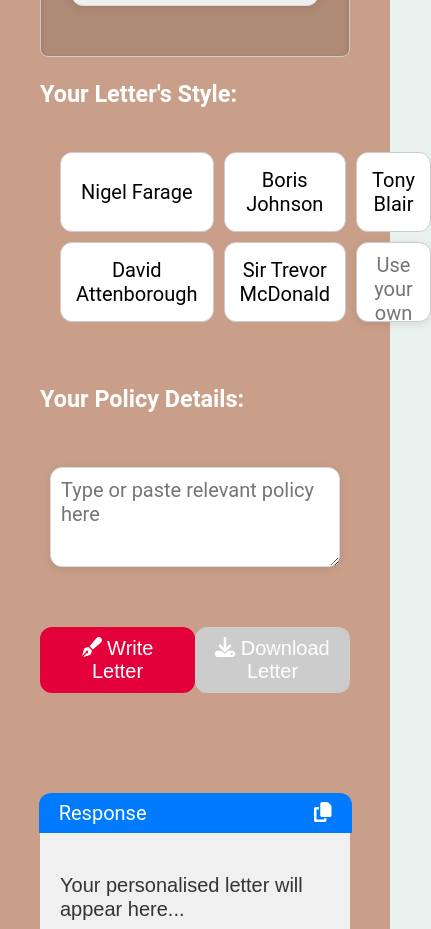
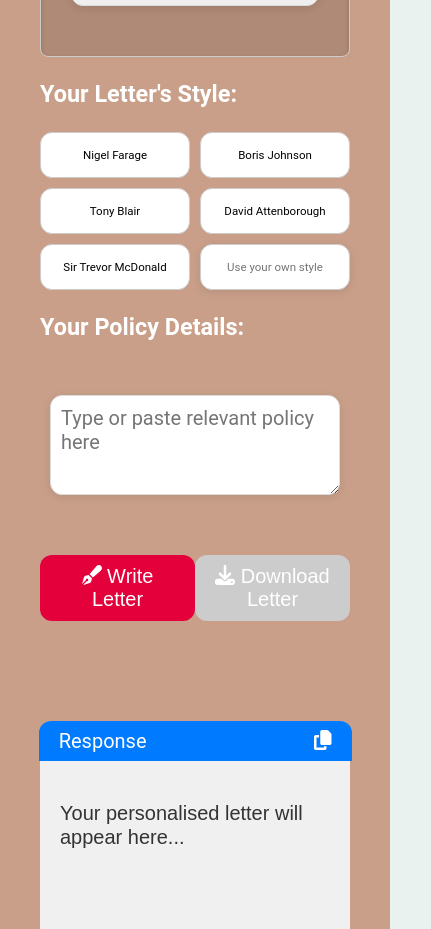
Before and after one commit to Red-Cardigan/votespeaker, a Next.js app: page / in a window 390 px wide. Shown: the part 1860-2789 px from the top of the page, 431 px wide, since content can reach past the window. Built offline with nearby package versions, Linux system fonts and the light colour scheme.

Commit message:
fixed style area button sizing on mobile

```diff
--- a/styles/index.css
+++ b/styles/index.css
@@ -288,7 +288,7 @@
 }
 
 .style-area {
-  padding: 20px;
+  max-width: 100%;
 }
 
 .style-select-area {
@@ -296,6 +296,7 @@
   grid-template-columns: repeat(3, 1fr);
   gap: 10px;
   margin-bottom: 20px;
+  max-width: 100%;
 }
 
 .style-button {
@@ -308,6 +309,8 @@
   border-radius: 12px;
   font-size: 20px;
   font-family: 'Roboto', sans-serif;
+  overflow: hidden; /* Prevent text or content from spilling out */
+  white-space: nowrap; /* Keep the button text on a single line */
 }
 
 .style-button:hover {
@@ -625,9 +628,16 @@
   .form-row > * {
     width: 100%; /* Full width for mobile view */
   }
-  .switch {
-    display: inline; /* Allows the switch to be inline */
-    vertical-align: middle; /* Aligns the switch vertically in the middle */
+  .style-select-area {
+    grid-template-columns: repeat(2, 1fr);
+  }
+  .style-button {
+    font-size: 11.5px;
+    padding: 15px 0px 15px 0px;
+  }
+  .style-text-area {
+    font-size: 11.5px;
+    padding: 15px 0px 0px 0px;
   }
   .response-container {
     margin-top: 100px;
```
